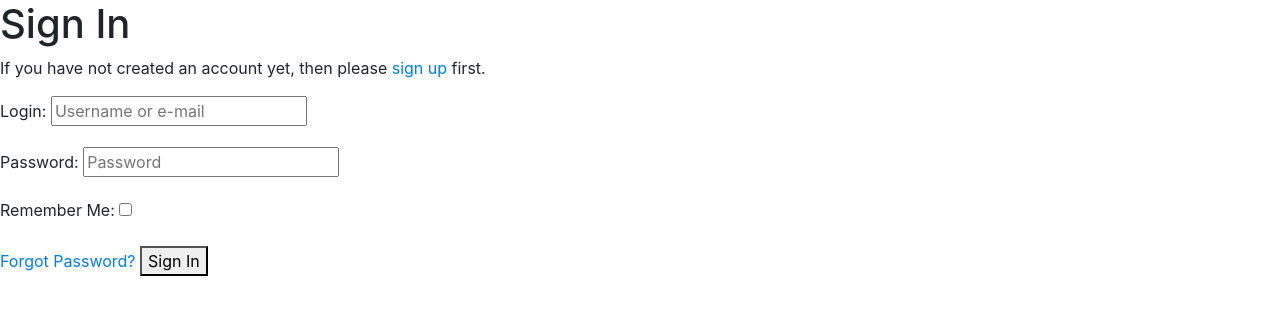
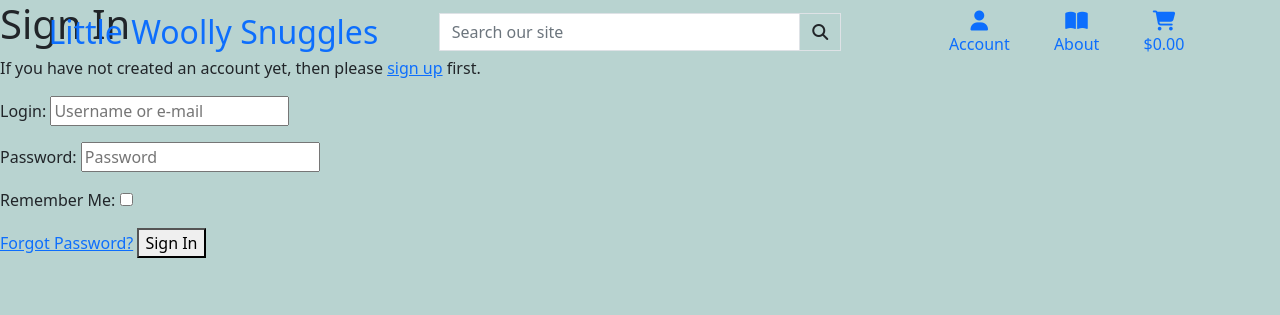
Before and after one commit to johnamdickson/portfolio-project-5, a Django app: page /accounts/login/ in a window 1280 px wide. Shown: the top 315 px of the page. Run offline with Django 3.2, Linux system fonts and the light colour scheme; some libraries are stand-ins or nearby versions.

Commit message:
feat: add header with nav items
include account, about with off canvass sidebar and shopping cart

```diff
--- a/templates/base.html
+++ b/templates/base.html
@@ -13,17 +13,20 @@
 
     {% block corecss %}
         <!-- Bootstrap CSS -->
-        <link rel="stylesheet" href="https://cdn.jsdelivr.net/npm/bootstrap@4.6.2/dist/css/bootstrap.min.css" integrity="sha384-xOolHFLEh07PJGoPkLv1IbcEPTNtaed2xpHsD9ESMhqIYd0nLMwNLD69Npy4HI+N" crossorigin="anonymous">
+        <link href="https://cdn.jsdelivr.net/npm/bootstrap@5.0.2/dist/css/bootstrap.min.css" rel="stylesheet" integrity="sha384-EVSTQN3/azprG1Anm3QDgpJLIm9Nao0Yz1ztcQTwFspd3yD65VohhpuuCOmLASjC" crossorigin="anonymous">
+        <!-- Base CSS Link -->
+        <link rel="stylesheet" href="{% static 'css/base.css' %}">
     {% endblock %}
 
     {% block extra_css %}
     {% endblock %}
 
     {% block corejs %}
-        <!-- Bootstrap jQuery -->
-        <script src="https://cdn.jsdelivr.net/npm/jquery@3.5.1/dist/jquery.min.js" integrity="sha256-9/aliU8dGd2tb6OSsuzixeV4y/faTqgFtohetphbbj0=" crossorigin="anonymous"></script>
-        <script src="https://cdn.jsdelivr.net/npm/popper.js@1.16.1/dist/umd/popper.min.js" integrity="sha384-9/reFTGAW83EW2RDu2S0VKaIzap3H66lZH81PoYlFhbGU+6BZp6G7niu735Sk7lN" crossorigin="anonymous"></script>
-        <script src="https://cdn.jsdelivr.net/npm/bootstrap@4.6.2/dist/js/bootstrap.min.js" integrity="sha384-+sLIOodYLS7CIrQpBjl+C7nPvqq+FbNUBDunl/OZv93DB7Ln/533i8e/mZXLi/P+" crossorigin="anonymous"></script>
+        <!-- Bootstrap js -->
+        <script src="https://cdn.jsdelivr.net/npm/@popperjs/core@2.9.2/dist/umd/popper.min.js" integrity="sha384-IQsoLXl5PILFhosVNubq5LC7Qb9DXgDA9i+tQ8Zj3iwWAwPtgFTxbJ8NT4GN1R8p" crossorigin="anonymous"></script>
+        <script src="https://cdn.jsdelivr.net/npm/bootstrap@5.0.2/dist/js/bootstrap.min.js" integrity="sha384-cVKIPhGWiC2Al4u+LWgxfKTRIcfu0JTxR+EQDz/bgldoEyl4H0zUF0QKbrJ0EcQF" crossorigin="anonymous"></script>
+        <!-- Fontawesome js -->
+        <script src="https://kit.fontawesome.com/f99ce6eeee.js" crossorigin="anonymous"></script>
     {% endblock %}
 
     {% block extra_js %}
@@ -37,6 +40,92 @@
     <div class="message-container"></div>
     {% endif %}
 
+    <header class="container-fluid fixed-top">
+      <div class="row">
+          <div class="col-12 col-lg-4 my-auto py-1 py-lg-0 text-center text-lg-left">
+              <a href="{% url 'home' %}" class="nav-link main-logo-link">
+                  <h2 class="logo-font text-black my-0">Little Woolly Snuggles</h2>
+              </a>
+          </div>
+          <div class="col-12 col-lg-4 my-auto py-1 py-lg-0">
+              <form method="GET" action="">
+                  <div class="input-group w-100">
+                      <input class="form-control border border-black rounded-0" type="text" name="q" placeholder="Search our site">
+                      <div class="input-group-append">
+                          <button class="form-control btn btn-black border border-black rounded-0" type="submit">
+                              <span class="icon">
+                                  <i class="fas fa-search"></i>
+                              </span>
+                          </button>
+                      </div>
+                  </div>
+              </form>
+          </div>
+          <div class="col-12 col-lg-4 my-auto py-1 py-lg-0">
+              <ul class="list-inline list-unstyled text-center text-lg-right my-0">
+
+                  <li class="list-inline-item dropdown">
+                      <a class="text-black nav-link" href="#" id="user-options" data-bs-toggle="dropdown" aria-haspopup="true" aria-expanded="false">
+                          <div class="text-center">
+                              <div><i class="fas fa-user fa-lg"></i></div>
+                              <p class="my-0">Account</p>
+                          </div>
+                      </a>
+                      <div class="dropdown-menu border-0" aria-labelledby="user-options">
+                          {% if request.user.is_authenticated %}
+                              {% if request.user.is_superuser %}
+                                  <a href="" class="dropdown-item">Product Management</a>
+                              {% endif %}
+                              <a href="" class="dropdown-item">My Profile</a>
+                              <a href="{% url 'account_logout' %}" class="dropdown-item">Logout</a>
+                          {% else %}
+                              <a href="{% url 'account_signup' %}" class="dropdown-item">Register</a>
+                              <a href="{% url 'account_login' %}" class="dropdown-item">Login</a>
+                          {% endif %}
+                      </div>
+                  </li>
+                  <li class="list-inline-item">
+                    <div></div>
+                    <a class="text-black nav-link" data-bs-toggle="offcanvas" href="#offcanvas-menu" role="button" aria-controls="offcanvas-menu">
+                      <i class="fa-solid fa-book-open fa-lg"></i>
+                      <p class="my-0">About</p>
+                    </a>
+                    <div class="offcanvas offcanvas-end" tabindex="-1" id="offcanvas-menu" aria-labelledby="offcanvas-menuLabel">
+                      <div class="offcanvas-header">
+                        <h5 class="offcanvas-title" id="offcanvas-menuLabel">About Little Woolly Snuggles</h5>
+                        <button type="button" class="btn-close text-reset" data-bs-dismiss="offcanvas" aria-label="Close"></button>
+                      </div>
+                      <div class="offcanvas-body">
+                        <div>
+                          A short description of the company, location and images.
+                        </div>
+                      </div>
+                    </div>
+                  </li>
+                  <li class="list-inline-item">
+                      <a class="{% if grand_total %}text-info font-weight-bold{% else %}text-black{% endif %} nav-link" href="">
+                          <div class="text-center">
+                              <div><i class="fas fa-cart-shopping fa-lg"></i></div>
+                              <p class="my-0">
+                                  {% if grand_total %}
+                                      ${{ grand_total|floatformat:2 }}
+                                  {% else %}
+                                      $0.00
+                                  {% endif %}
+                              </p>
+                          </div>
+                      </a>
+                  </li>
+              </ul>
+          </div>
+      </div>
+
+
+  </header>
+
+
+
+
     {% block page_header %}
     {% endblock %}
 
```
